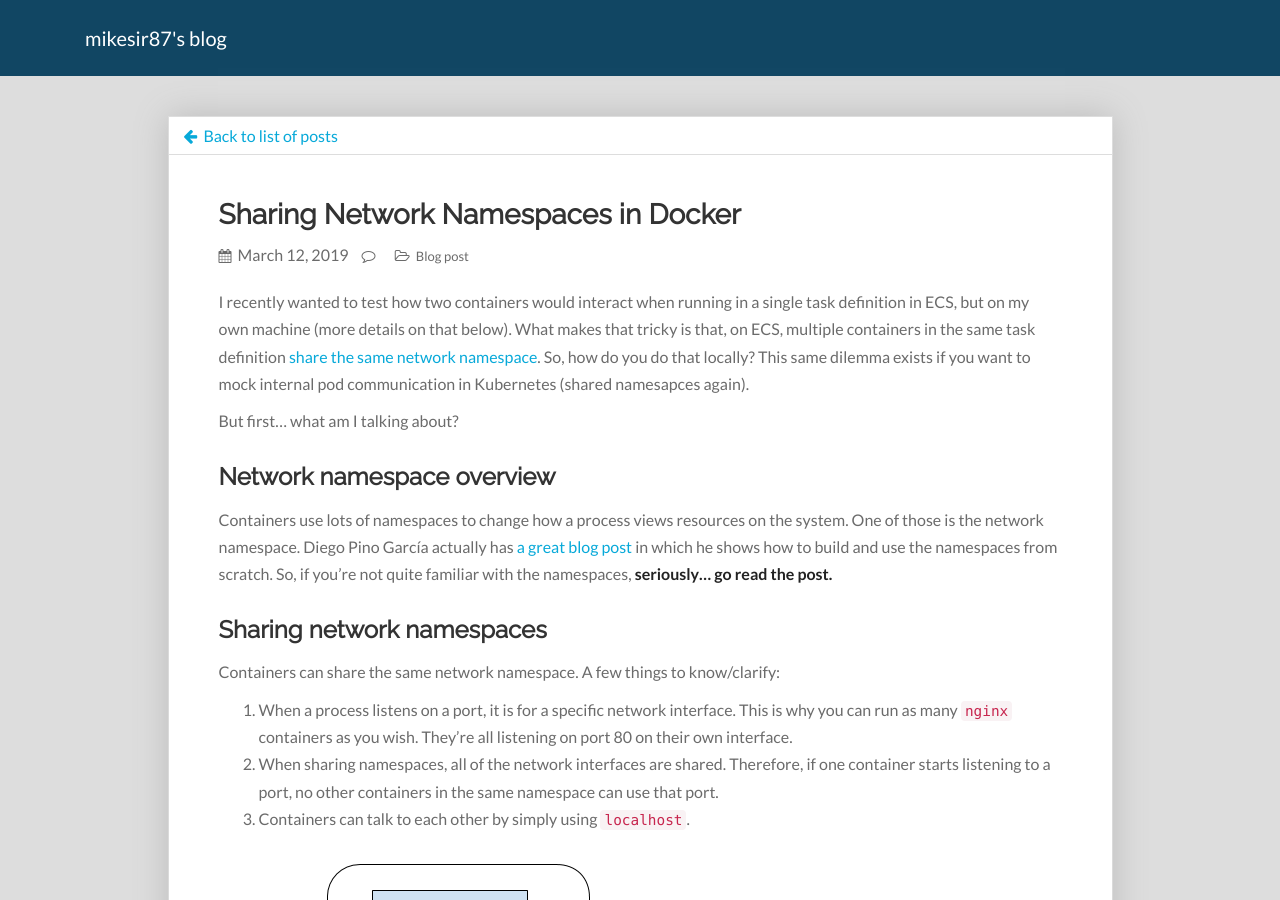
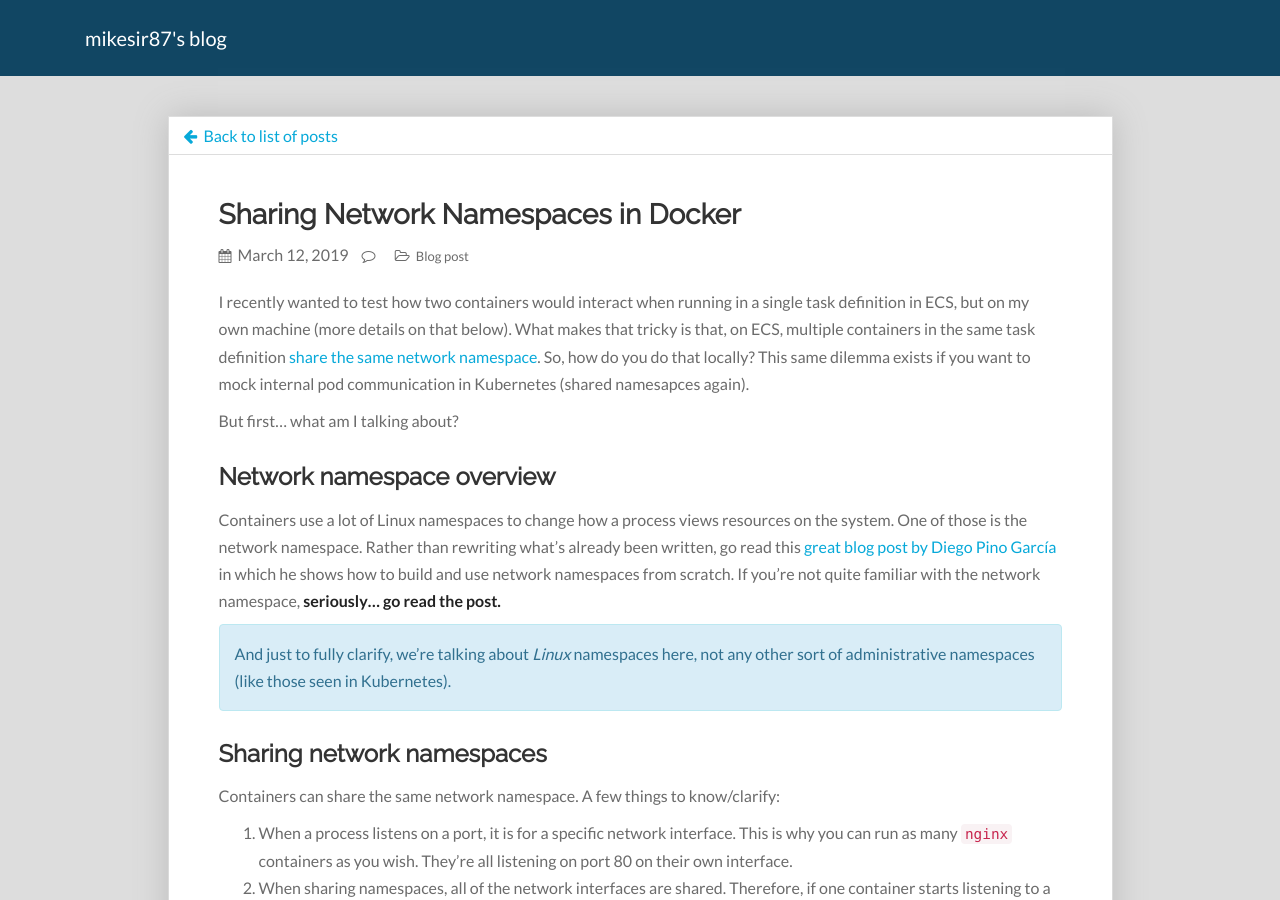
Before and after one commit to mikesir87/blog.mikesir87.io, a Jekyll site: the page built from _posts/2019-03-12-sharing-network-namespaces-in-docker.md, in a window 1280 px wide and 900 px high. Built offline with Jekyll 4.4.1, drawn with Linux system fonts in a browser that asks for light colours; nearby versions of some CDN libraries; comment, search, counter and statistics services are not loaded; some of the changed text lies outside the part shown.

Commit message:
Couple of small changes/clarification to namespace post

```diff
--- a/_posts/2019-03-12-sharing-network-namespaces-in-docker.md
+++ b/_posts/2019-03-12-sharing-network-namespaces-in-docker.md
@@ -16,7 +16,11 @@ But first... what am I talking about?
 
 ## Network namespace overview
 
-Containers use lots of namespaces to change how a process views resources on the system. One of those is the network namespace. Diego Pino García actually has [a great blog post](https://blogs.igalia.com/dpino/2016/04/10/network-namespaces/) in which he shows how to build and use the namespaces from scratch. So, if you're not quite familiar with the namespaces, **seriously... go read the post.**
+Containers use a lot of Linux namespaces to change how a process views resources on the system. One of those is the network namespace. Rather than rewriting what's already been written, go read this [great blog post by Diego Pino García](https://blogs.igalia.com/dpino/2016/04/10/network-namespaces/) in which he shows how to build and use network namespaces from scratch. If you're not quite familiar with the network namespace, **seriously... go read the post.**
+
+<div class="alert alert-info" markdown="1">
+And just to fully clarify, we're talking about _Linux_ namespaces here, not any other sort of administrative namespaces (like those seen in Kubernetes).
+</div>
 
 
 ## Sharing network namespaces
@@ -75,7 +79,7 @@ Yes, this a "stupid" example here, but it gets the point across. You can try thi
 
 ## My use case - Auth Sidecar
 
-So, back to my original reasoning to go on this journey... I have a fairly simple Node application that we want to add CAS (think single sign-on) support to allow only certain users to access the app. However, there is no official Node CAS client and we'd rather not 1) use someone else's or 2) write our own. Since Apache has an officially supported module, we decided to create a small Apache container, install the `mod_auth_cas`, and then proxy all traffic to the underlying application. So, traffic looks something like this...
+So, back to my original reasoning to go on this journey... I have a fairly simple Node application that we want to add CAS support (think single sign-on) to allow only certain users to access the app. However, there is no official Node CAS client and we'd rather not 1) use someone else's or 2) write our own. Since Apache has an officially supported module, we decided to create a small Apache container, install the `mod_auth_cas`, and then proxy all traffic to the underlying application. So, traffic looks something like this...
 
 <div class="text-center" markdown="1">
 ![Apache proxying to app in same namespace](/images/apache-proxing-to-app.png)
```
